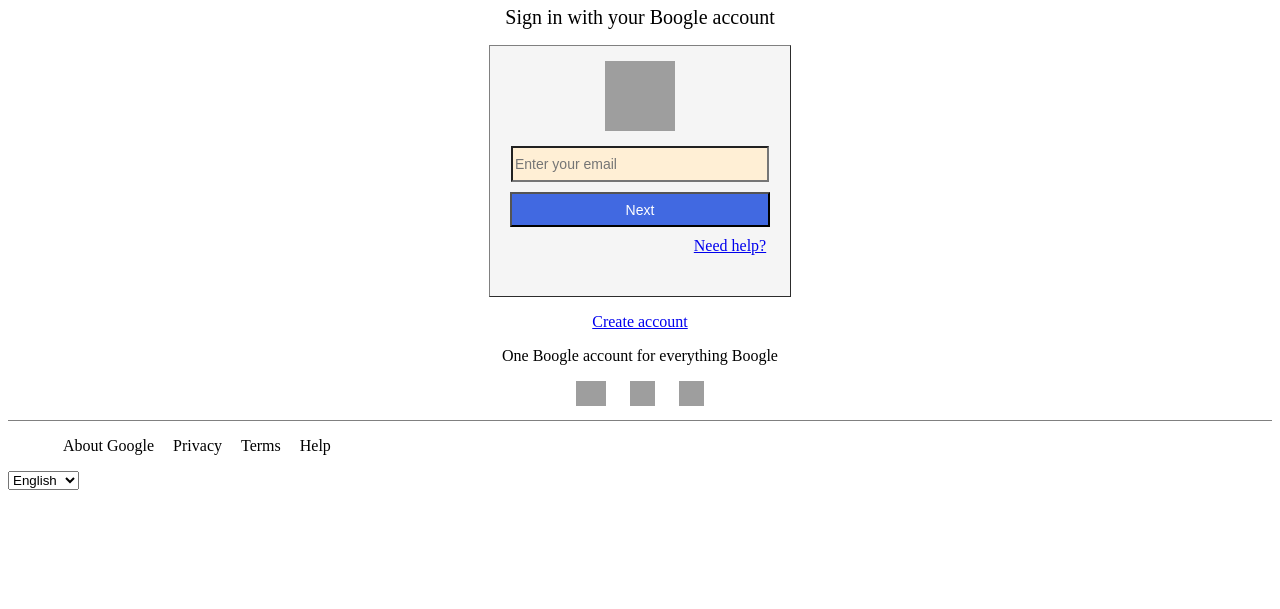
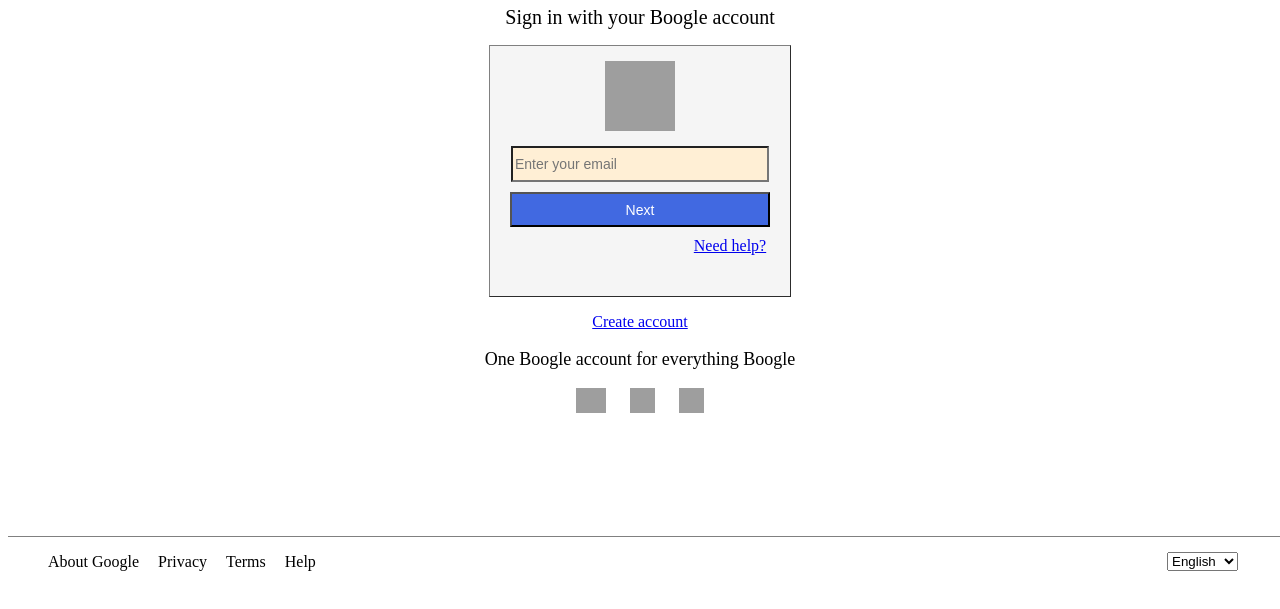
Before and after one commit to SabinaBB/Boogle, a plain HTML site: page index.html in a window 1280 px wide. Shown: the part 183-792 px from the top of the page. Drawn offline with Linux system fonts and the light colour scheme.

Commit message:
Init commmit for Boogle mail

```diff
--- a/style.css
+++ b/style.css
@@ -1,3 +1,5 @@
+
+
 .boogle {
   content: url("https://booglebookclub.com/images/logo.png");
   margin: auto;
@@ -58,6 +60,8 @@ h2 {
 
 .email a {
   margin: 0 0 0 180px;
+  font-family: Bookman;
+  font-size: 16px;
 }
 
 .newaccount p {
@@ -65,6 +69,7 @@ h2 {
 }
 .bottom p {
   text-align: center;
+  font-size: 18px;
 }
 
 .google a {
@@ -94,16 +99,32 @@ h2 {
 }
 
 .footer {
-border-top: 1px grey solid
+height: 80px;
+width: 100%;
+position: fixed;
+bottom: 0;
+border-top: 1px grey solid;
 
 }
 
 .left-footer li {
   display: inline-block;
+  padding-right: 15px;
 }
 
 .left-footer li a {
   color: black;
   text-decoration: none;
-  margin-left: 15px;
+
 }
+.left-footer {
+  float left;
+}
+.right-footer {
+  float: right;
+  padding: 15px 50px 0 0;
+}
+
+.left-footer, .right-footer {
+  display: inline-block;
+}
```
Also changed, not shown: index.html (+4 -9 lines).
